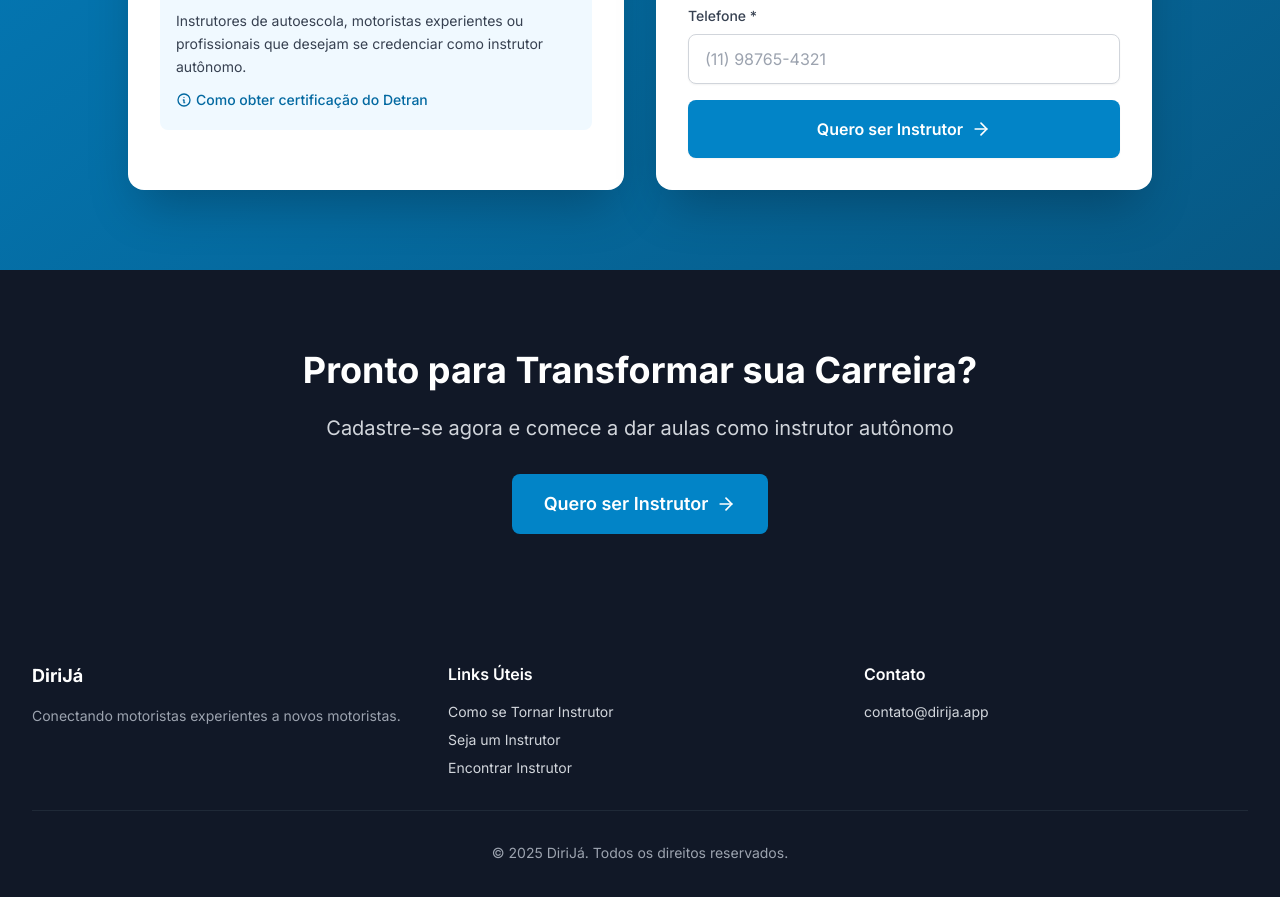
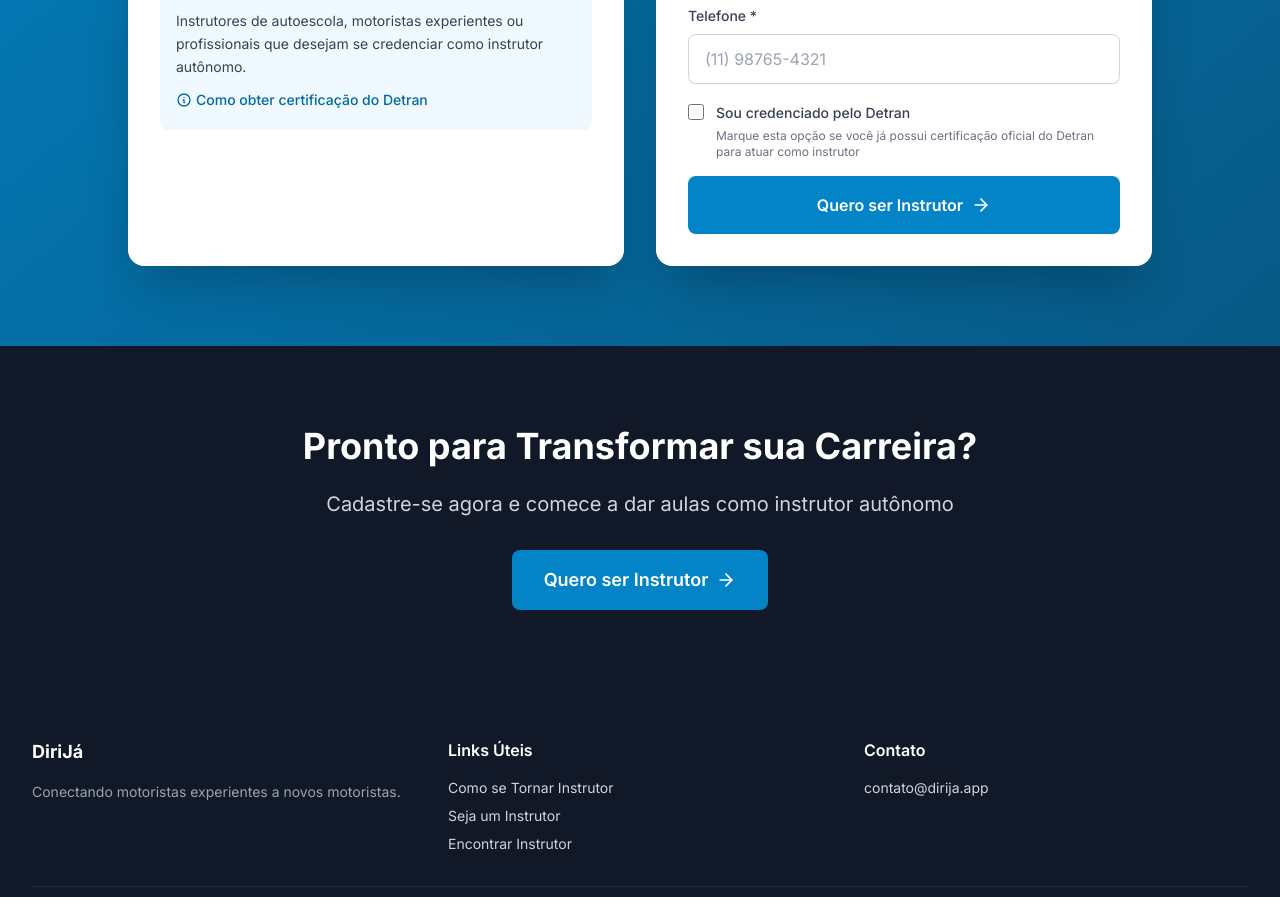
Before and after one commit to juanpablow/dirija-mvp, a Next.js app in the folder frontend/: page / in a window 1280 px wide. Shown: the part 2286-3183 px from the top of the page. Built offline with nearby package versions, Linux system fonts and the light colour scheme; no server answers.

Commit message:
feat: add isCredentialed field to Instructor model and registration form

```diff
--- a/frontend/src/components/InstructorRegistrationForm.tsx
+++ b/frontend/src/components/InstructorRegistrationForm.tsx
@@ -1,15 +1,15 @@
 "use client";
 
-import { useState } from "react";
-import { useForm } from "react-hook-form";
-import { ArrowRight, CheckCircle2, AlertCircle } from "lucide-react";
 import { useInstructorRegistration } from "@/hooks/useApi";
 import { trackInstructorLead } from "@/lib/gtag";
+import { AlertCircle, ArrowRight, CheckCircle2 } from "lucide-react";
+import { useForm } from "react-hook-form";
 
 interface FormData {
   name: string;
   email: string;
   phone: string;
+  isCredentialed: boolean;
 }
 
 export function InstructorRegistrationForm() {
@@ -46,7 +46,7 @@ export function InstructorRegistrationForm() {
     } else {
       return `(${numbers.slice(0, 2)}) ${numbers.slice(2, 7)}-${numbers.slice(
         7,
-        11
+        11,
       )}`;
     }
   };
@@ -317,6 +317,28 @@ export function InstructorRegistrationForm() {
           )}
         </div>
 
+        {/* Campo Credenciado pelo Detran */}
+        <div className="flex items-start space-x-3">
+          <input
+            type="checkbox"
+            id="isCredentialed"
+            {...registerField("isCredentialed")}
+            className="mt-1 h-4 w-4 text-primary-600 focus:ring-primary-500 border-gray-300 rounded cursor-pointer"
+          />
+          <div className="flex-1">
+            <label
+              htmlFor="isCredentialed"
+              className="text-sm font-medium text-gray-700 cursor-pointer"
+            >
+              Sou credenciado pelo Detran
+            </label>
+            <p className="text-xs text-gray-500 mt-1">
+              Marque esta opção se você já possui certificação oficial do Detran
+              para atuar como instrutor
+            </p>
+          </div>
+        </div>
+
         <button
           type="submit"
           disabled={loading}
```
Also changed, not shown: 1 other file (tests, documents, lock files or other folders).
